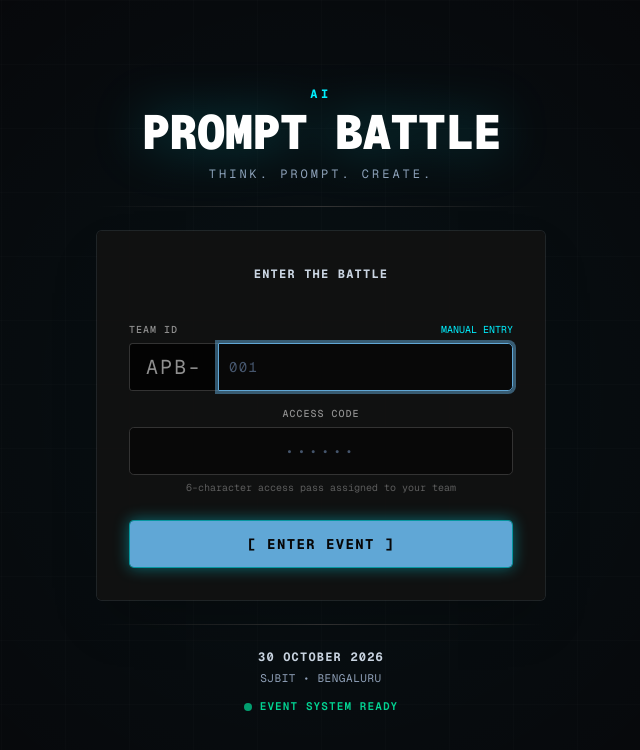
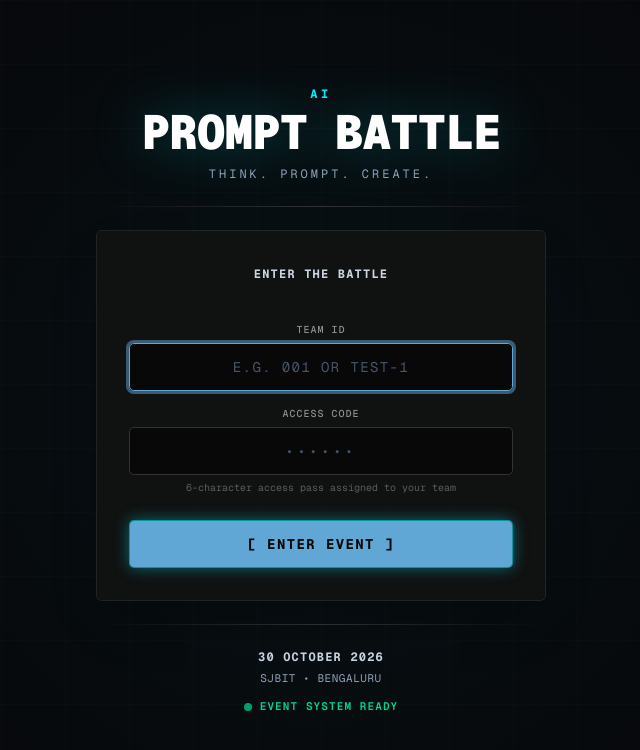
Before and after one commit to aipromptbattle-star/aipromptbattle1, a Next.js app: page /login in a window 1280 px wide. Shown: the top 750 px of the page, without its empty margins (319-959 px from the left). Built offline with nearby package versions, Linux system fonts and the light colour scheme; no server answers.

Commit message:
style(login): consolidate team id input and remove fixed prefix

```diff
--- a/src/app/login/page.tsx
+++ b/src/app/login/page.tsx
@@ -50,36 +50,23 @@ function LoginContent() {
     return () => window.removeEventListener("keydown", handleKeyDown, true);
   }, [router]);
 
-  const [isManualEntry, setIsManualEntry] = useState(false);
-
   const handleParticipantLogin = async (e: React.FormEvent) => {
     e.preventDefault();
     setError("");
     setLoading(true);
 
-    let fullTeamId = "";
-
-    if (isManualEntry) {
     if (!teamId.trim()) {
       setError("Please enter your Team ID.");
       setLoading(false);
       return;
     }
-      fullTeamId = teamId.trim().toUpperCase();
-    } else {
-      if (!teamId.trim()) {
-        setError("Please enter your 3-digit Team Number.");
-        setLoading(false);
-        return;
-      }
-      const numericOnly = teamId.trim();
-      if (!/^\d{1,3}$/.test(numericOnly)) {
-        setError("Invalid format. Please enter up to 3 digits (e.g. 001, 012, 145).");
-        setLoading(false);
-        return;
-      }
-      const paddedTeamId = numericOnly.padStart(3, "0");
-      fullTeamId = `APB-${paddedTeamId}`;
+
+    let fullTeamId = teamId.trim().toUpperCase();
+
+    // Auto-prefix for 1-3 digit entries (e.g. "1", "12", "001")
+    if (/^\d{1,3}$/.test(fullTeamId)) {
+      const padded = fullTeamId.padStart(3, "0");
+      fullTeamId = `APB-${padded}`;
     }
 
     const EVENT_ID = "currentEvent";
@@ -165,45 +152,18 @@ function LoginContent() {
 
           <form onSubmit={handleParticipantLogin} className="space-y-4">
             <div className="space-y-1.5 text-left">
-              <div className="flex items-center justify-between">
-                <Label htmlFor="teamId" className="text-muted-foreground uppercase tracking-widest text-[10px] font-mono">
+              <Label htmlFor="teamId" className="text-muted-foreground uppercase tracking-widest text-[10px] font-mono block text-center">
                 TEAM ID
               </Label>
-                <button
-                  type="button"
-                  onClick={() => { setIsManualEntry(!isManualEntry); setTeamId(""); setError(""); }}
-                  className="text-[10px] font-mono text-[var(--color-apb-cyan)] uppercase hover:underline"
-                >
-                  {isManualEntry ? "STANDARD ENTRY" : "MANUAL ENTRY"}
-                </button>
-              </div>
-
-              {isManualEntry ? (
               <Input
                 id="teamId"
-                  placeholder="e.g. APB001 or TEST-1"
+                placeholder="e.g. 001 or TEST-1"
                 value={teamId}
                 onChange={(e) => setTeamId(e.target.value.toUpperCase())}
-                  className="font-mono text-xl h-12 uppercase text-left tracking-widest bg-black/50 border-[var(--color-apb-surface-border)] text-[var(--color-apb-cyan)] placeholder:text-slate-600 focus:border-[var(--color-apb-cyan)] focus:ring-1 focus:ring-[var(--color-apb-cyan)]"
+                className="font-mono text-xl h-12 uppercase text-center tracking-widest bg-black/50 border-[var(--color-apb-surface-border)] text-[var(--color-apb-cyan)] placeholder:text-slate-600 focus:border-[var(--color-apb-cyan)] focus:ring-1 focus:ring-[var(--color-apb-cyan)]"
                 disabled={loading}
                 autoFocus
               />
-              ) : (
-                <div className="flex items-center">
-                  <div className="flex items-center justify-center h-12 px-4 font-mono text-xl tracking-widest bg-black/80 border border-r-0 border-[var(--color-apb-surface-border)] text-muted-foreground rounded-l-md">
-                    APB-
-                  </div>
-                  <Input
-                    id="teamId"
-                    placeholder="001"
-                    value={teamId}
-                    onChange={(e) => setTeamId(e.target.value.replace(/\D/g, '').slice(0, 3))}
-                    className="font-mono text-xl h-12 uppercase text-left tracking-widest bg-black/50 border-[var(--color-apb-surface-border)] text-[var(--color-apb-cyan)] placeholder:text-slate-600 focus:border-[var(--color-apb-cyan)] focus:ring-1 focus:ring-[var(--color-apb-cyan)] rounded-l-none"
-                    disabled={loading}
-                    autoFocus
-                  />
-                </div>
-              )}
             </div>
 
             <div className="space-y-1.5 text-left">
```
Lines whose indentation alone changed are shown as unchanged.
